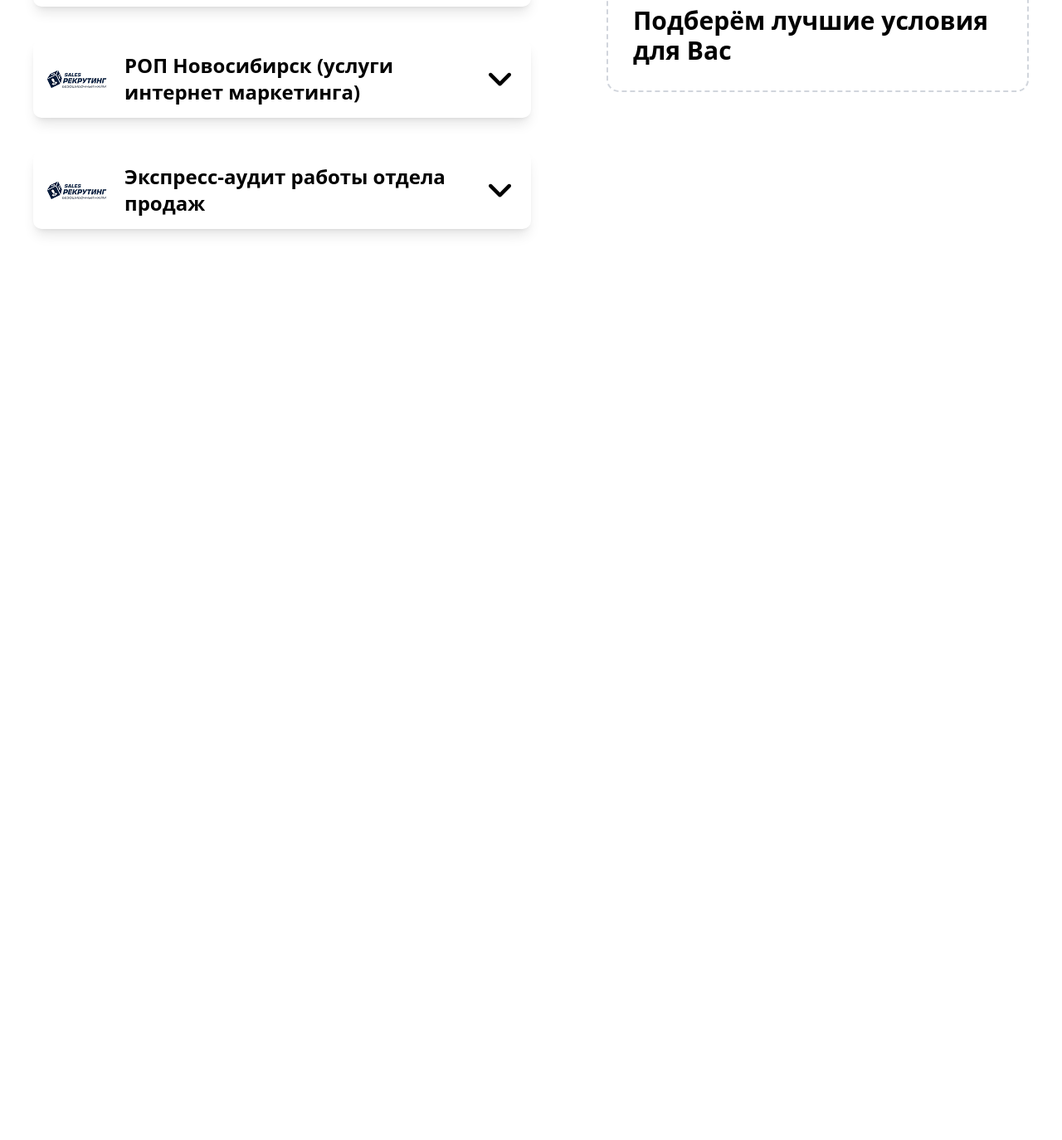
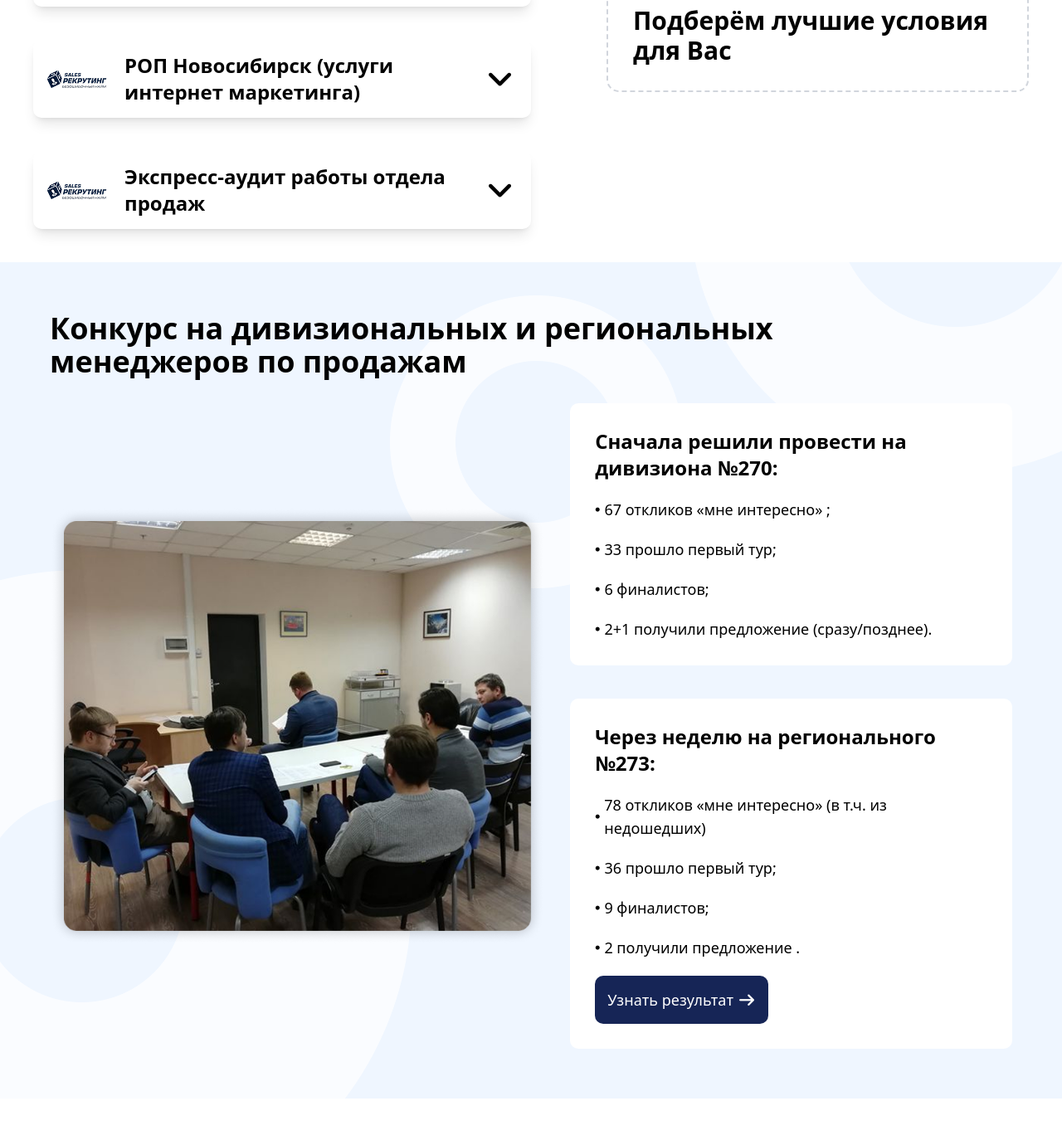
Before and after one commit to RahimaMoon/sales, a website: page index.html in a window 1280 px wide. Shown: the part 3597-4971 px from the top of the page at 83% size. Before the commit the page ends 3913 px from the top, so only its background shows below. Drawn offline with Linux system fonts and the light colour scheme.

Commit message:
section6

```diff
--- a/index.html
+++ b/index.html
@@ -256,5 +256,35 @@
    </aside>
    </div>
     </section>
+    <section class="lg:relative bg-blue-50 lg:p-[40px] ">
+<img class="hidden lg:flex absolute z-10 bottom-[-50px] left-[-100px]" src="./imgs/Ellipse 218 (1).png" alt="">
+<img class="hidden lg:flex absolute z-10 left-[470px] " src="./imgs/Ellipse 219.png" alt="">
+<img class="hidden lg:flex absolute z-10 right-0 top-0 " src="./imgs/Ellipse 193 (1).png" alt="">
+<div class="relative z-50 p-[20px] ">
+        <h1 class="text-4xl font-bold pb-[30px]">Конкурс на дивизиональных и региональных<br> менеджеров по продажам</h1>
+      <div class="flex flex-col lg:flex-row gap-[30px] items-center ">
+        <aside>
+            <img class="hidden lg:flex" src="./imgs/Rectangle 24.png" alt="">
+        </aside>
+        <aside class="flex flex-col gap-y-10">
+            <div class="p-[30px] bg-white rounded-[10px] flex flex-col gap-y-5 ">
+<h2 class="text-2xl font-bold">Сначала решили провести на дивизиона №270:</h2>
+<p class="items-center flex gap-[5px] text-lg"> <i class="fa-solid fa-circle text-[5px]"></i> 67 откликов «мне интересно» ;</p>
+<p class="items-center flex gap-[5px] text-lg"><i class="fa-solid fa-circle text-[5px]"></i> 33 прошло первый тур;</p>
+<p class="items-center flex gap-[5px] text-lg"><i class="fa-solid fa-circle text-[5px]"></i> 6 финалистов;</p>
+<p class="items-center flex gap-[5px] text-lg"><i class="fa-solid fa-circle text-[5px]"></i> 2+1 получили предложение (сразу/позднее).</p>
+            </div>
+            <div class="p-[30px] bg-white rounded-[10px] flex flex-col gap-y-5 ">
+<h2 class="text-2xl font-bold">Через неделю на регионального №273:</h2>
+<p class="items-center flex gap-[5px] text-lg"> <i class="fa-solid fa-circle text-[5px]"></i> 78 откликов «мне интересно» (в т.ч. из недошедших)</p>
+<p class="items-center flex gap-[5px] text-lg"><i class="fa-solid fa-circle text-[5px]"></i> 36 прошло первый тур;</p>
+<p class="items-center flex gap-[5px] text-lg"><i class="fa-solid fa-circle text-[5px]"></i> 9 финалистов;</p>
+<p class="items-center flex gap-[5px] text-lg"><i class="fa-solid fa-circle text-[5px]"></i> 2 получили предложение .</p>
+<button class="text-white text-lg bg-blue-950 p-[15px] rounded-[10px] w-fit">Узнать результат <i class="fa-solid fa-arrow-right"></i></button>
+            </div>
+        </aside>
+        </div>
+</div>
+    </section>
 </body>
 </html>
```
Also changed, not shown: imgs/Ellipse 193 (1).png (added), imgs/Ellipse 218 (1).png (added), imgs/Ellipse 219.png (added), imgs/Rectangle 24.png (added), src/output.css.
